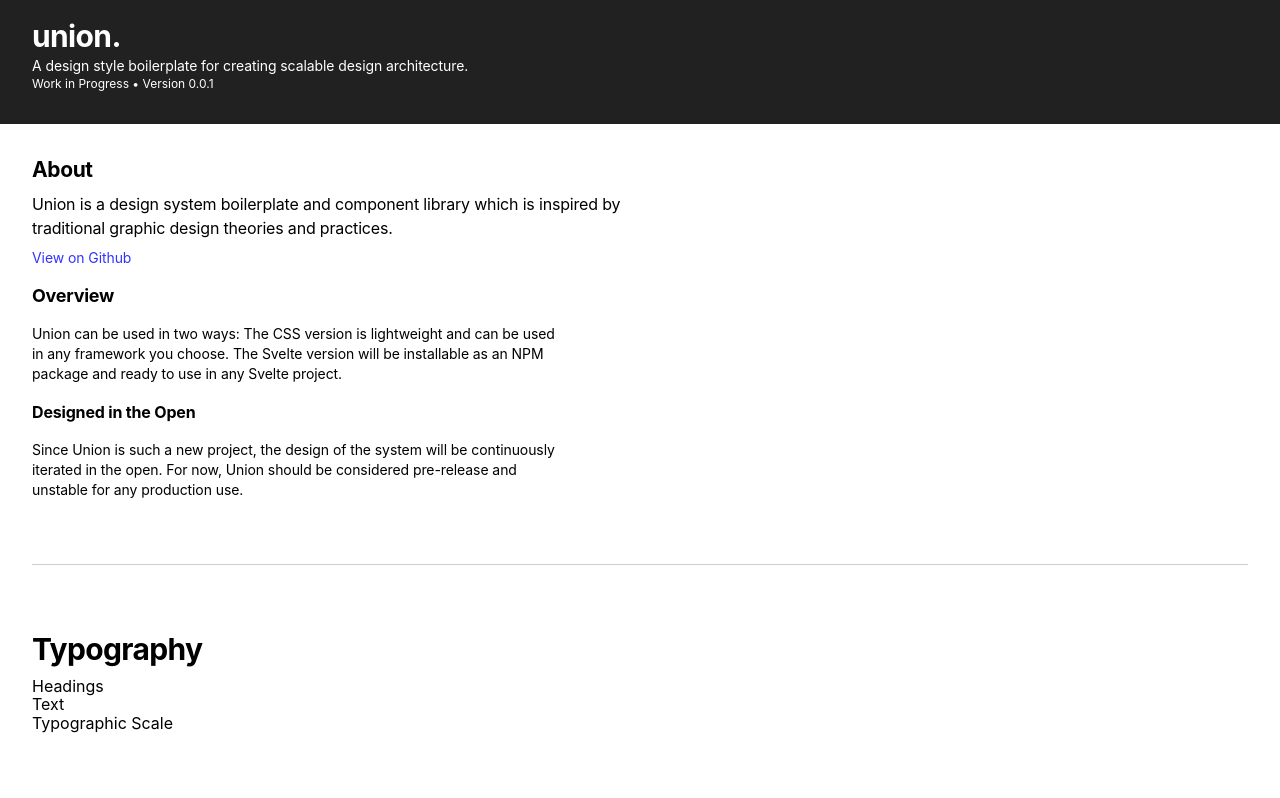
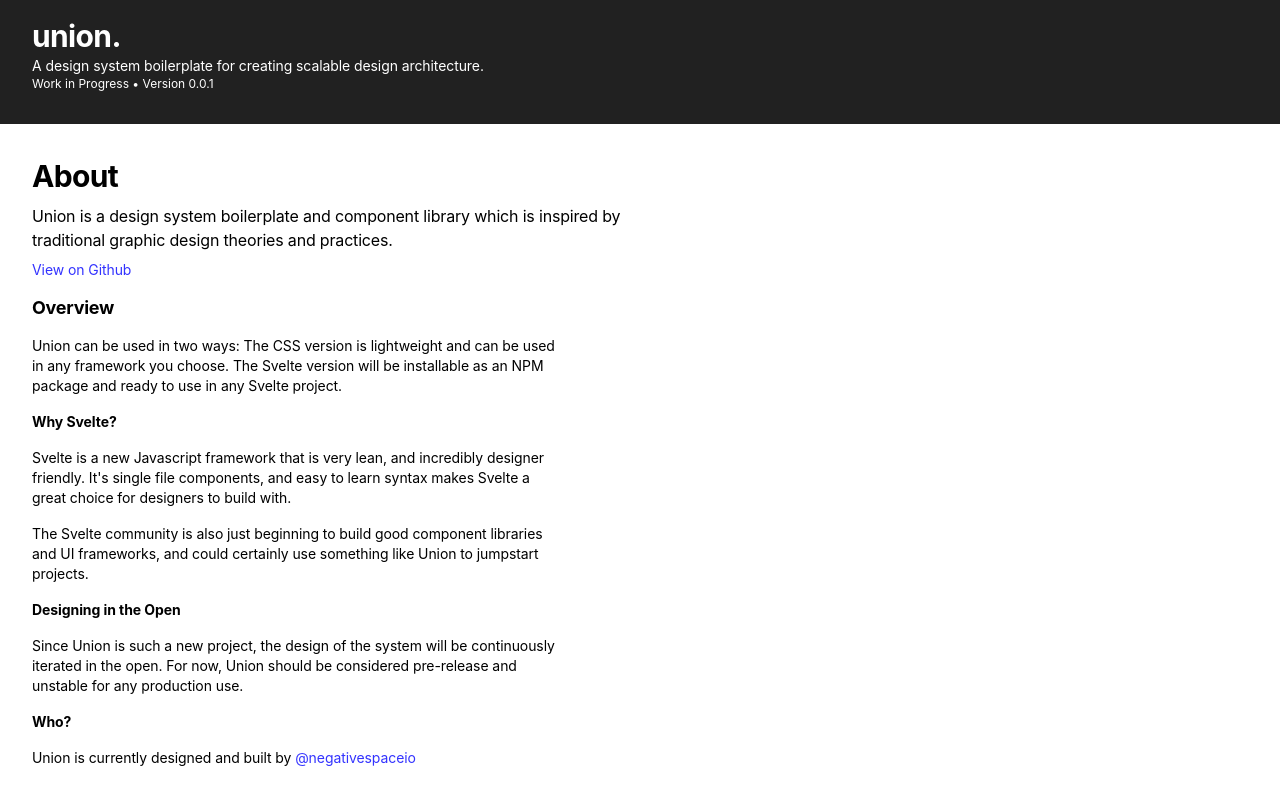
Before and after one commit to jamespatrickgibson/union, a Svelte app: page / in a window 1280 px wide. Shown: the top 798 px of the page. Built offline with nearby package versions, Linux system fonts and the light colour scheme; a web font is replaced by a local one.

Commit message:
feat: Added elements to heading component

```diff
--- a/src/components/Heading/Heading.svelte
+++ b/src/components/Heading/Heading.svelte
@@ -1,5 +1,6 @@
 <script>
   export let size = "3";
+  export let level = "";
 </script>
 
 <style lang="scss">
@@ -29,6 +30,73 @@
   }
 </style>
 
+{#if level === '1'}
+  <h1
+    class="un-heading"
+    class:is-size-1={size === '1'}
+    class:is-size-2={size === '2'}
+    class:is-size-3={size === '3'}
+    class:is-size-4={size === '4'}
+    class:is-size-5={size === '5'}
+    class:is-size-6={size === '6'}>
+    <slot />
+  </h1>
+{:else if level === '2'}
+  <h2
+    class="un-heading"
+    class:is-size-1={size === '1'}
+    class:is-size-2={size === '2'}
+    class:is-size-3={size === '3'}
+    class:is-size-4={size === '4'}
+    class:is-size-5={size === '5'}
+    class:is-size-6={size === '6'}>
+    <slot />
+  </h2>
+{:else if level === '3'}
+  <h3
+    class="un-heading"
+    class:is-size-1={size === '1'}
+    class:is-size-2={size === '2'}
+    class:is-size-3={size === '3'}
+    class:is-size-4={size === '4'}
+    class:is-size-5={size === '5'}
+    class:is-size-6={size === '6'}>
+    <slot />
+  </h3>
+{:else if level === '4'}
+  <h4
+    class="un-heading"
+    class:is-size-1={size === '1'}
+    class:is-size-2={size === '2'}
+    class:is-size-3={size === '3'}
+    class:is-size-4={size === '4'}
+    class:is-size-5={size === '5'}
+    class:is-size-6={size === '6'}>
+    <slot />
+  </h4>
+{:else if level === '5'}
+  <h5
+    class="un-heading"
+    class:is-size-1={size === '1'}
+    class:is-size-2={size === '2'}
+    class:is-size-3={size === '3'}
+    class:is-size-4={size === '4'}
+    class:is-size-5={size === '5'}
+    class:is-size-6={size === '6'}>
+    <slot />
+  </h5>
+{:else if level === '6'}
+  <h6
+    class="un-heading"
+    class:is-size-1={size === '1'}
+    class:is-size-2={size === '2'}
+    class:is-size-3={size === '3'}
+    class:is-size-4={size === '4'}
+    class:is-size-5={size === '5'}
+    class:is-size-6={size === '6'}>
+    <slot />
+  </h6>
+{:else}
   <p
     class="un-heading"
     class:is-size-1={size === '1'}
@@ -39,3 +107,4 @@
     class:is-size-6={size === '6'}>
     <slot />
   </p>
+{/if}
--- a/src/docs/components/DocsHeader/DocsHeader.svelte
+++ b/src/docs/components/DocsHeader/DocsHeader.svelte
@@ -12,7 +12,7 @@
       <div>
         <Heading size="1">union.</Heading>
         <Text>
-          A design style boilerplate for creating scalable design architecture.
+          A design system boilerplate for creating scalable design architecture.
         </Text>
         <Text size="3">Work in Progress • Version 0.0.1</Text>
       </div>
--- a/src/docs/views/About.svelte
+++ b/src/docs/views/About.svelte
@@ -11,7 +11,7 @@
 <section>
   <Stack>
     <Stack space="s">
-      <Heading>About</Heading>
+      <Heading level="1" size="1">About</Heading>
       <Text size="1">
         Union is a design system boilerplate and component library which is
         inspired by traditional graphic design theories and practices.
@@ -22,17 +22,33 @@
         </Link>
       </Text>
     </Stack>
-    <Heading size="4">Overview</Heading>
+    <Heading level="2" size="4">Overview</Heading>
     <Text>
       Union can be used in two ways: The CSS version is lightweight and can be
       used in any framework you choose. The Svelte version will be installable
       as an NPM package and ready to use in any Svelte project.
     </Text>
-    <Heading size="5">Designed in the Open</Heading>
+    <Heading level="2" size="6">Why Svelte?</Heading>
+    <Text>
+      Svelte is a new Javascript framework that is very lean, and incredibly
+      designer friendly. It's single file components, and easy to learn syntax
+      makes Svelte a great choice for designers to build with.
+    </Text>
+    <Text>
+      The Svelte community is also just beginning to build good component
+      libraries and UI frameworks, and could certainly use something like Union
+      to jumpstart projects.
+    </Text>
+    <Heading level="2" size="6">Designing in the Open</Heading>
     <Text>
       Since Union is such a new project, the design of the system will be
       continuously iterated in the open. For now, Union should be considered
       pre-release and unstable for any production use.
     </Text>
+    <Heading level="2" size="6">Who?</Heading>
+    <Text>
+      Union is currently designed and built by
+      <Link to="https://twitter.com/negativespaceio">@negativespaceio</Link>
+    </Text>
   </Stack>
 </section>
--- a/src/docs/views/Typography.svelte
+++ b/src/docs/views/Typography.svelte
@@ -71,19 +71,6 @@
   <Stack space="xl">
     <Stack space="s">
       <Heading size="1">Typography</Heading>
-      <nav>
-        <ul>
-          <li>
-            <a href="#headings">Headings</a>
-          </li>
-          <li>
-            <a href="#text">Text</a>
-          </li>
-          <li>
-            <a href="#text">Typographic Scale</a>
-          </li>
-        </ul>
-      </nav>
     </Stack>
     <article id="headings">
       <Stack>
```
Lines whose indentation alone changed are shown as unchanged.
